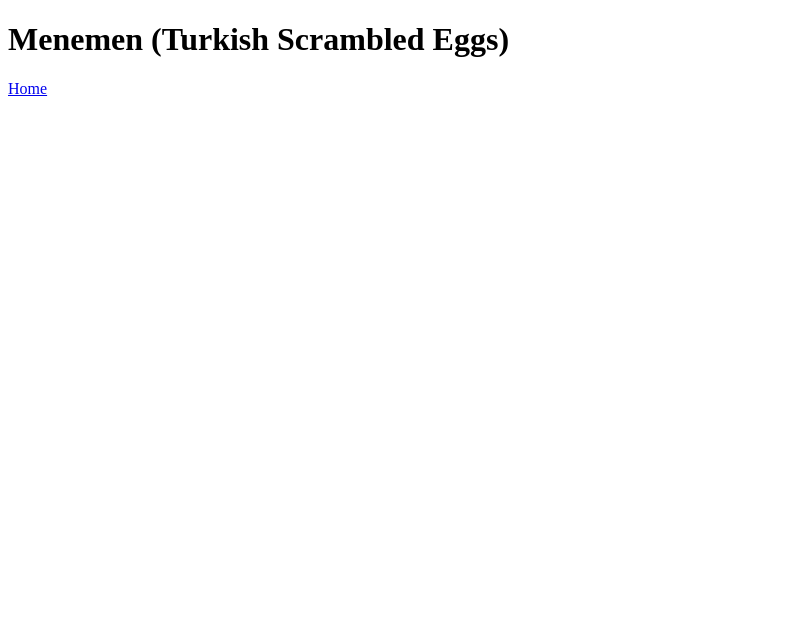
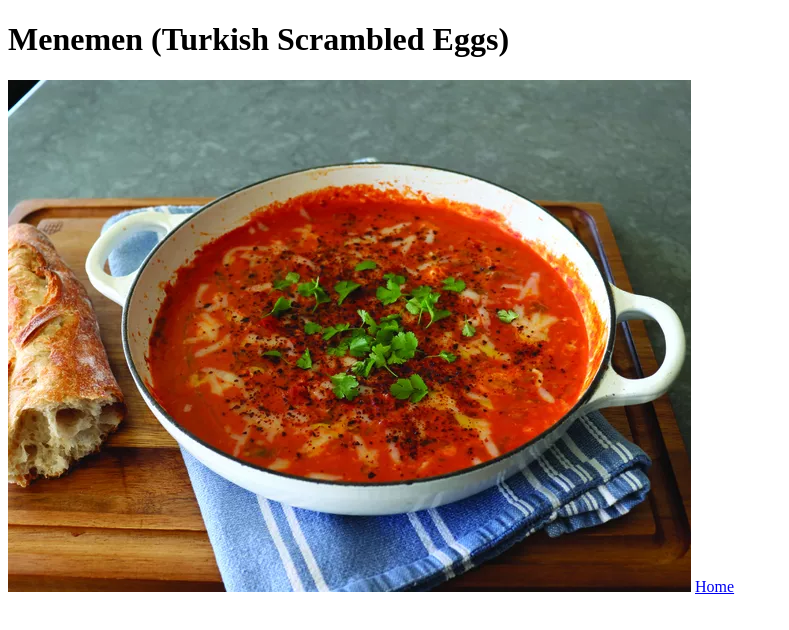
Before and after one commit to Kuro-Tie/odin-recipe-2, a plain HTML site: page recipes/menemen.html in a window 1280 px wide. Shown: the whole page, without its empty margins (0-789 px from the left). Drawn offline with Linux system fonts and the light colour scheme.

Commit message:
menemen.webp img added to menemen.html file

```diff
--- a/recipes/menemen.html
+++ b/recipes/menemen.html
@@ -7,7 +7,7 @@
 </head>
 <body>
     <h1>Menemen (Turkish Scrambled Eggs)</h1>
-
+    <img src="../images/menemen-img/menemen.webp" alt="Deliicious looking food maked with egg and tomato">
     <a href="../index.html">Home</a>
 </body>
 </html>
```
